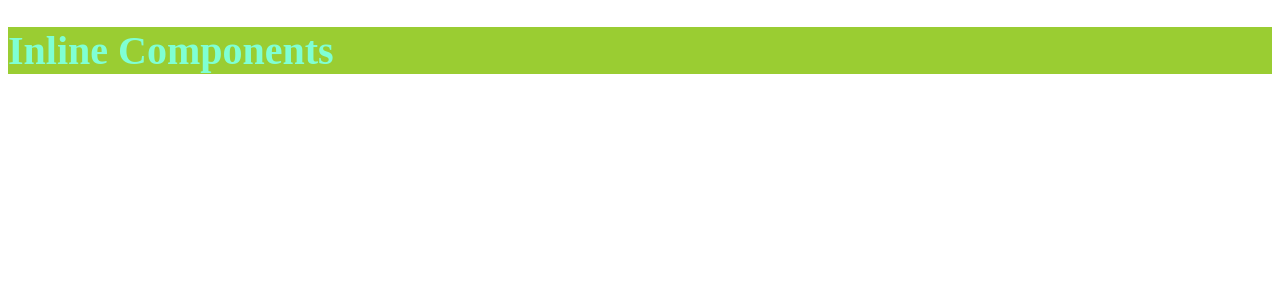
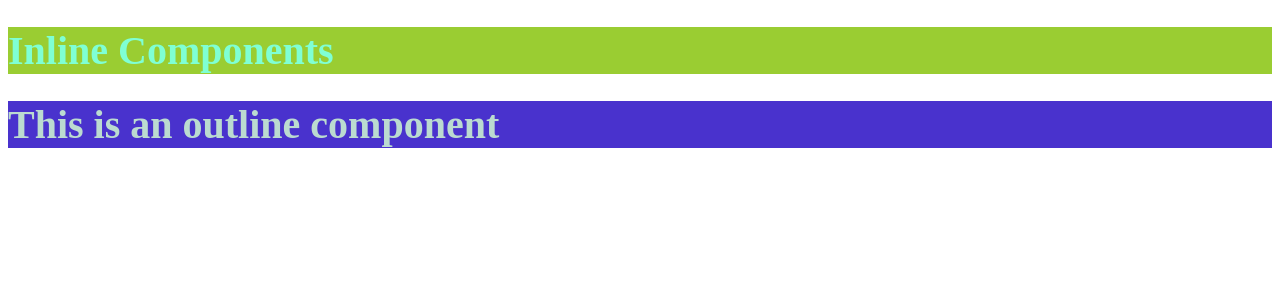
Before and after one commit to nirjonroy/React_practice, a React (Vite) app in the folder todoApp/todoApp/: page / in a window 1280 px wide. Shown: the top 300 px of the page. Built offline with nearby package versions, Linux system fonts and the light colour scheme.

Commit message:
CSS Modules For Styling

```diff
--- a/todoApp/todoApp/src/App.jsx
+++ b/todoApp/todoApp/src/App.jsx
@@ -1,4 +1,5 @@
 import InlineCompononents from "./Components/InlineCompononents"
+import OutlineComponent from "./Components/OutlineComponent"
 import Todo from "./Components/Todo"
 
 function App() {
@@ -6,6 +7,7 @@
     <div className="App">
       {/* <Todo /> */}
       <InlineCompononents />
+      <OutlineComponent />
     </div>
   )
 }
--- a/todoApp/todoApp/src/Components/InlineCompononents.jsx
+++ b/todoApp/todoApp/src/Components/InlineCompononents.jsx
@@ -1,9 +1,9 @@
-import "../css/style.css";
-const header = {color: "blue", fontSize: "140px"}
-export default function InlineCompononents(){
+import Styles from "./inlineComponent.module.css";
+
+export default function InlineComponents(){
     return (
         <div >
-            <h1 className="header">Inline Components</h1>
+            <h1 className={Styles.header}>Inline Components</h1>
         </div>
     )
 }
--- /dev/null
+++ b/todoApp/todoApp/src/Components/OutlineComponent.jsx
@@ -0,0 +1,7 @@
+import Styles from './OutlineComponont.module.css';
+export default function OutlineComponent(){
+    return (<div>
+        <h1 className={Styles.header}>This is an outline component</h1>
+    </div>
+    );
+}
--- /dev/null
+++ b/todoApp/todoApp/src/Components/OutlineComponont.module.css
@@ -0,0 +1,5 @@
+.header{
+    color: rgb(187, 219, 208);
+    background-color: rgb(73, 50, 205);
+    font-size: 40px;
+}
--- /dev/null
+++ b/todoApp/todoApp/src/Components/inlineComponent.module.css
@@ -0,0 +1,5 @@
+.header{
+    color: aquamarine;
+    background-color: yellowgreen;
+    font-size: 40px;
+}
--- a/todoApp/todoApp/src/css/style.css
+++ b/todoApp/todoApp/src/css/style.css
@@ -1,5 +1,11 @@
-.header{
+.inline-header{
     color: aquamarine;
     background-color: yellowgreen;
     font-size: 40px;
 }
+
+.outline-header{
+    color: rgb(187, 219, 208);
+    background-color: rgb(73, 50, 205);
+    font-size: 40px;
+}
```
